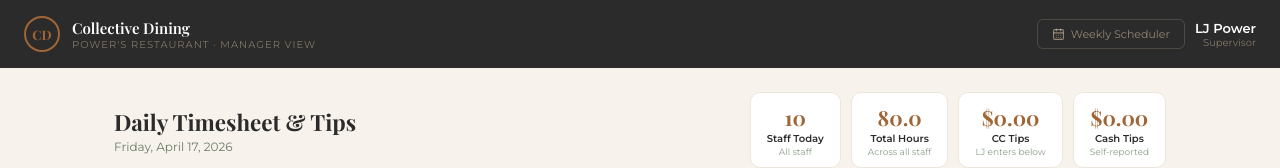
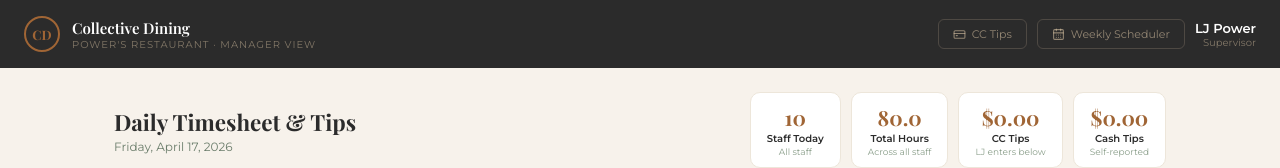
Before and after one commit to GallagherCollective/Collective-Dining, a React (Vite) app: page /manager in a window 1280 px wide. Shown: the top 168 px of the page. Built offline with nearby package versions, Linux system fonts and the light colour scheme.

Commit message:
Feature: CC Tips button in manager header

```diff
--- a/src/pages/manager/ManagerDashboard.jsx
+++ b/src/pages/manager/ManagerDashboard.jsx
@@ -1,6 +1,6 @@
 import { useState } from 'react'
 import { useNavigate } from 'react-router-dom'
-import { Save, CalendarDays, Clock } from 'lucide-react'
+import { Save, CalendarDays, Clock, CreditCard } from 'lucide-react'
 
 const COPPER = '#A06535'
 const DARK = '#2B2B2B'
@@ -101,6 +101,9 @@ export default function ManagerDashboard() {
           </div>
         </div>
         <div style={{ display: 'flex', alignItems: 'center', gap: 10 }}>
+          <button onClick={() => navigate('/cc-tips')} style={{ background: 'transparent', border: '1px solid rgba(217,195,163,0.2)', borderRadius: 6, padding: '7px 14px', fontSize: 11, color: 'rgba(217,195,163,0.6)', cursor: 'pointer', fontFamily: 'Montserrat, sans-serif', display: 'flex', alignItems: 'center', gap: 6 }}>
+            <CreditCard size={13} /> CC Tips
+          </button>
           <button onClick={() => navigate('/scheduler')} style={{ background: 'transparent', border: '1px solid rgba(217,195,163,0.2)', borderRadius: 6, padding: '7px 14px', fontSize: 11, color: 'rgba(217,195,163,0.6)', cursor: 'pointer', fontFamily: 'Montserrat, sans-serif', display: 'flex', alignItems: 'center', gap: 6 }}>
             <CalendarDays size={13} /> Weekly Scheduler
           </button>
```
